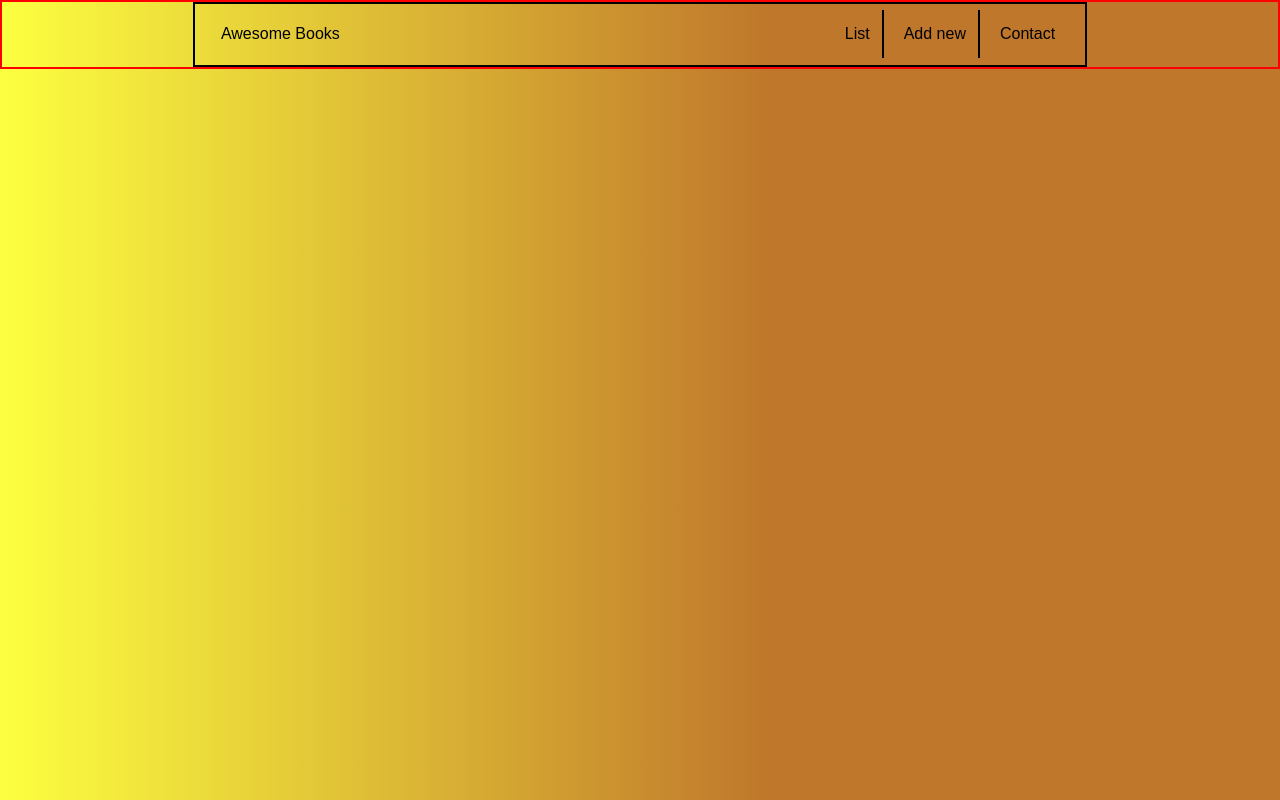
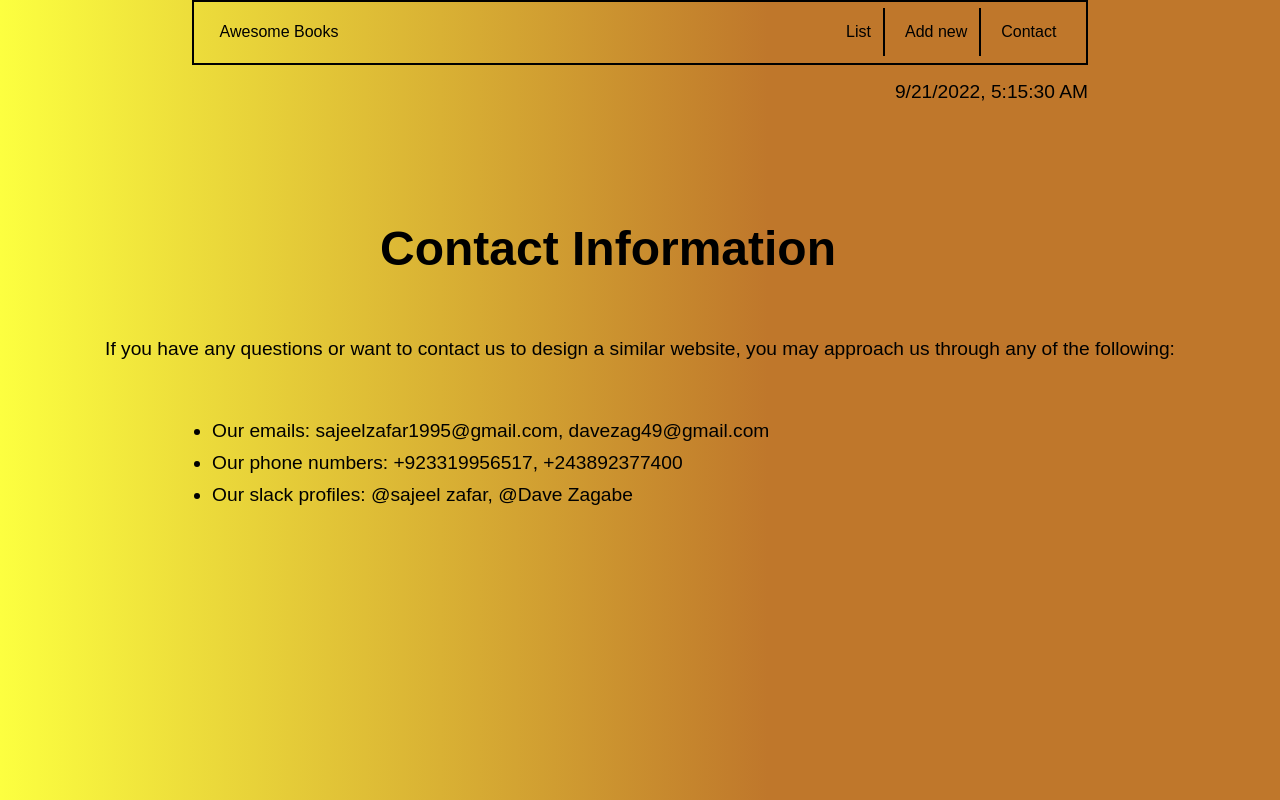
Before and after one commit to Sajeelzafar/Book_Website, a website: page contact.html in a window 1280 px wide. Drawn offline with Linux system fonts and the light colour scheme.

Commit message:
Contact form content and time included

```diff
--- a/contact.html
+++ b/contact.html
@@ -23,6 +23,27 @@
         </div>
     </nav>
 
+    <section class="contact">
+        <div class="time"></div>
+        <div class="heading">
+            <h1 class="contact-heading">Contact Information</h1>
+        </div>
+        <div class="contactInformation">
+            <p class="contacttext">
+                If you have any questions or want to contact us to design a similar website, you may approach us
+                through any of the following:
+            </p>
+            <ul class="contactlist">
+                <li class="contactlistitem">Our emails: sajeelzafar1995@gmail.com, davezag49@gmail.com</li>
+                <li class="contactlistitem">Our phone numbers: +923319956517, +243892377400</li>
+                <li class="contactlistitem">Our slack profiles: @sajeel zafar, @Dave Zagabe</li>
+            </ul>
+        </div>
+    </section>
 
+    <footer class="footer">
+
+    </footer>
+    <script src="time.js"></script>
 </body>
 </html>
--- a/style.css
+++ b/style.css
@@ -148,7 +148,6 @@ header h1 {
 }
 
 .navbar {
-  border: 2px solid red;
   display: flex;
   width: 100%;
   justify-content: center;
@@ -193,3 +192,42 @@ header h1 {
   margin: 0.25rem;
   padding: 0.75rem 0 0.75rem 0.75rem;
 }
+
+.contact {
+  position: relative;
+  display: flex;
+  flex-direction: column;
+  justify-content: center;
+  align-items: center;
+  height: 100%;
+}
+
+.time {
+  position: fixed;
+  top: 10%;
+  font-size: 1.2rem;
+  right: 15%;
+}
+
+.heading {
+  padding-right: 5%;
+  line-height: 3rem;
+}
+
+.contact-heading {
+  font-size: 3rem;
+}
+
+.contactInformation {
+  padding: 5%;
+  font-size: 1.2rem;
+}
+
+.contactlist {
+  display: flex;
+  flex-direction: column;
+  padding-left: 10%;
+  width: 100%;
+  padding-top: 5%;
+  line-height: 2rem;
+}
--- /dev/null
+++ b/time.js
@@ -0,0 +1,11 @@
+let time = document.querySelector(".time");
+
+let date = new Date();
+
+time.innerHTML = date.toLocaleDateString() + ", " + date.toLocaleTimeString();
+
+setInterval(() => {
+    let time = document.querySelector(".time");
+    let date = new Date();
+    time.innerHTML = date.toLocaleDateString() + ", " + date.toLocaleTimeString();
+}, 1000);
```
